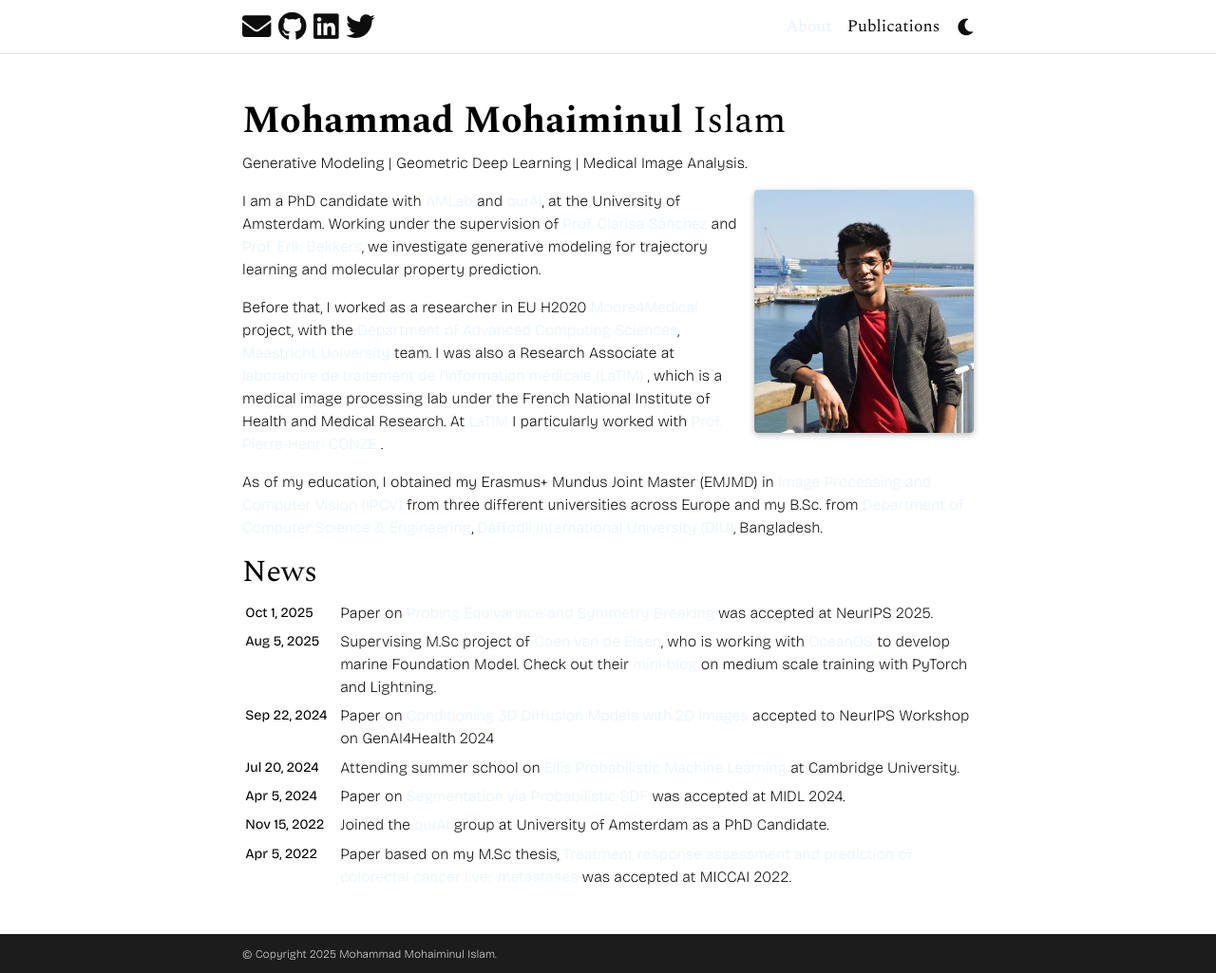
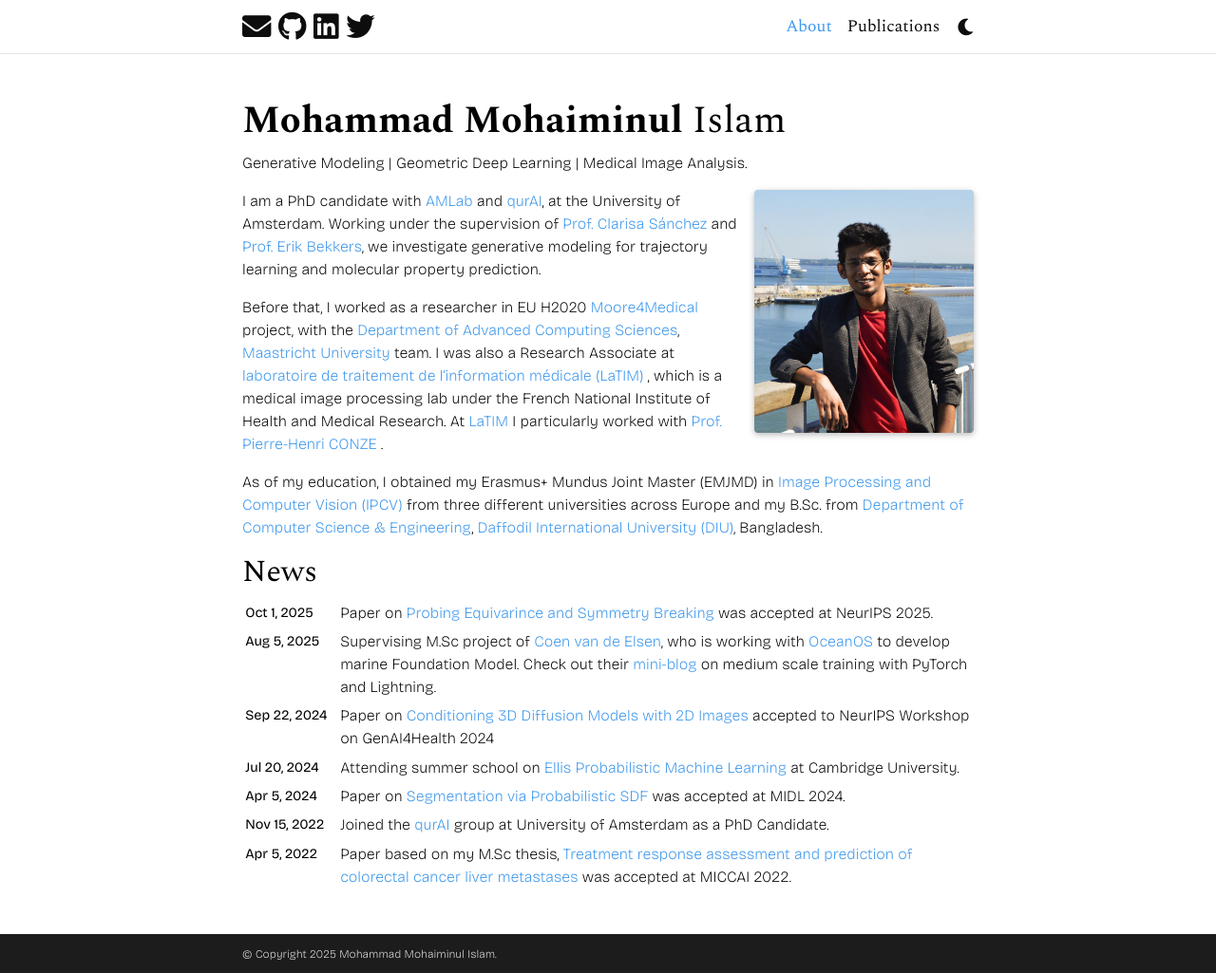
Before and after one commit to niazoys/niazoys.github.io, a Jekyll site: the page built from _pages/about.md, in a window 1280 px wide and 1025 px high. Shown: the whole window at 95% size. Built offline with Jekyll 4.4.1, drawn with Linux system fonts in a browser that asks for light colours; some web fonts are replaced; comment, search, counter and statistics services are not loaded; a style sheet for code colours, icons or effects is not loaded.

Commit message:
colorUpdate

```diff
--- a/_sass/_themes.scss
+++ b/_sass/_themes.scss
@@ -7,7 +7,7 @@
   --global-code-bg-color: #{$code-bg-color-light};
   --global-text-color: #{$black-color};
   --global-text-color-light: #{$grey-color};
-  --global-theme-color: rgba(0, 129, 235, 0.1);
+  --global-theme-color: rgba(12, 124, 230, 0.829);
   --global-hover-color: #{$my-green};
   --global-footer-bg-color: #{$grey-color-dark};
   --global-footer-text-color: #{$grey-color-light};
@@ -31,7 +31,7 @@ html[data-theme='dark'] {
   --global-code-bg-color: #{$code-bg-color-dark};
   --global-text-color: #{$grey-color-light};
   --global-text-color-light: #{$grey-color-light};
-  --global-theme-color: #{$my-green};
+  --global-theme-color: rgba(12, 124, 230, 0.829);
   --global-hover-color: #{$my-green};
   --global-footer-bg-color: #{$grey-color-light};
   --global-footer-text-color: #{$grey-color-dark};
```
